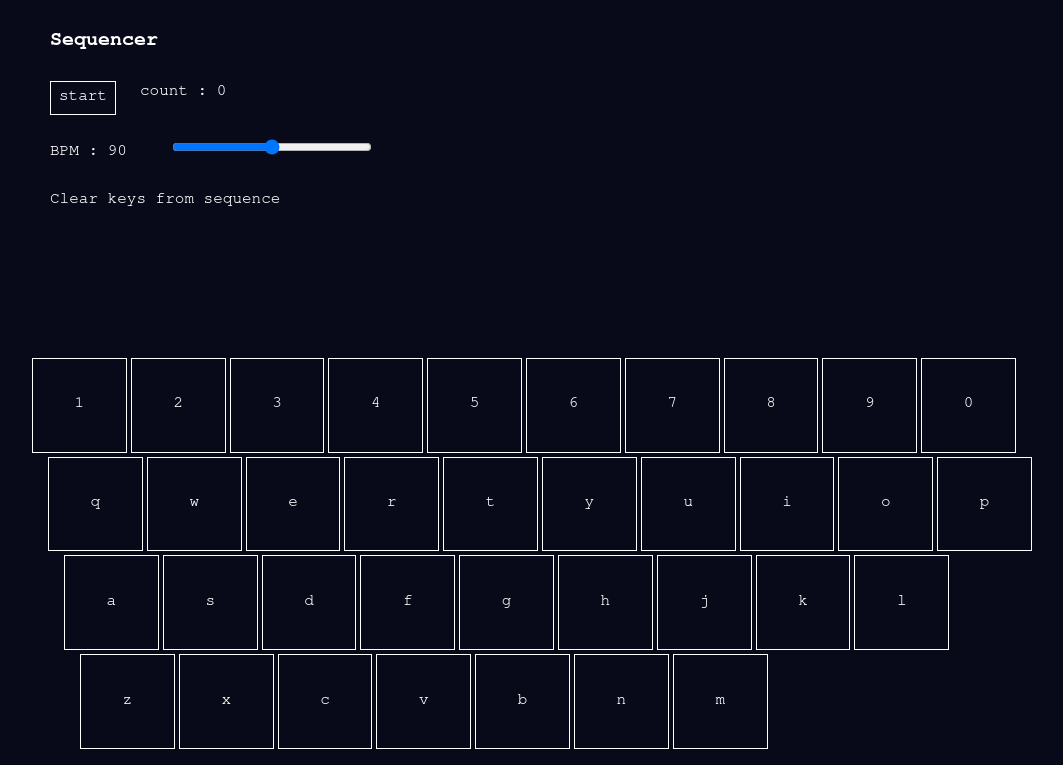
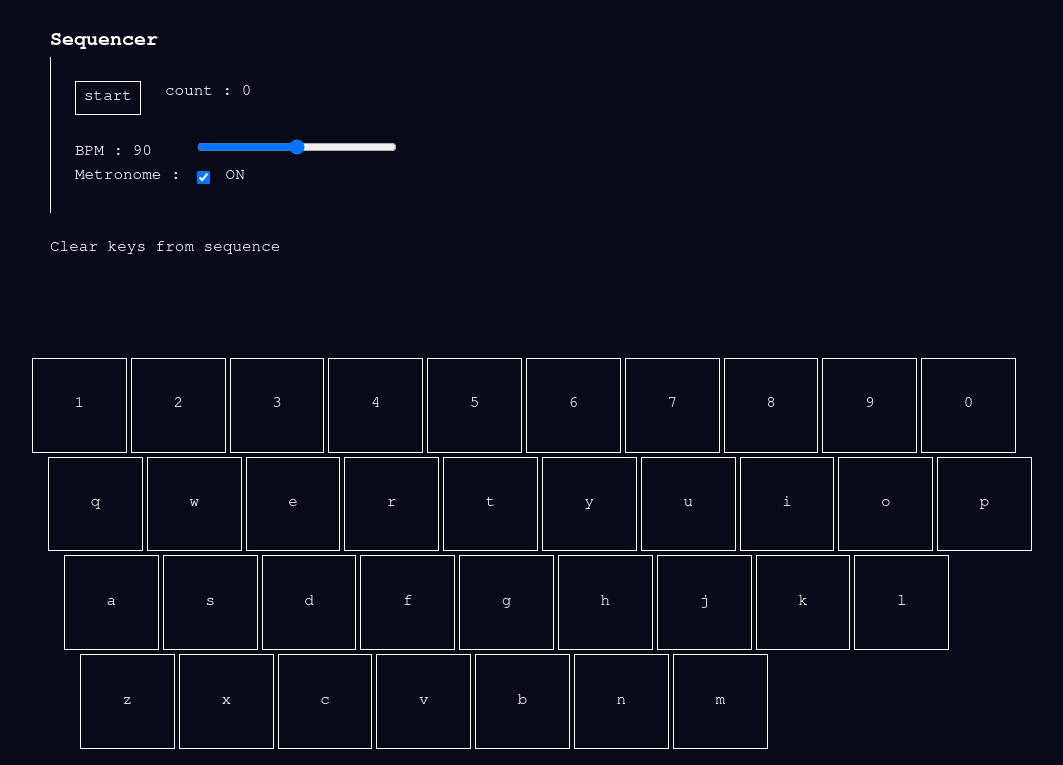
Before and after one commit to Britnell/sampler, an Astro site: page /app in a window 1280 px wide. Both pictures are taken after a click on the button "sequencer". Shown: the part 102-867 px from the top of the page, without its empty margins (122-1185 px from the left). Built offline with nearby package versions, Linux system fonts and the light colour scheme; Astro itself is replaced by a stand-in of ours.

Commit message:
metronome checkbox

```diff
--- a/src/vue/sequencer.vue
+++ b/src/vue/sequencer.vue
@@ -30,6 +30,7 @@ type State = {
   bpm: number;
   bars: number;
   quantize: number;
+  metronome: boolean;
 };
 const state = ref<State>({
   active: false,
@@ -38,6 +39,7 @@ const state = ref<State>({
   bpm: 90,
   bars: 8,
   quantize: 0.5,
+  metronome: true,
 });
 
 const { ui, buffers, samples } = toRefs<Props>(props as Props);
@@ -94,7 +96,7 @@ const startSequencer = () => {
   };
 
   const sequencer = () => {
-    beep(20, c === 0 ? 1200 : 1000);
+    if (state.value.metronome) beep(20, c % 4 === 0 ? 1200 : 1000);
 
     if (c === 0) timeBarSeqs();
 
@@ -181,7 +183,8 @@ const clearKey = (key: string) => {
 <template>
   <section>
     <h2 class="text-xl font-bold">Sequencer</h2>
-    <div class="my-6 flex gap-6">
+    <div class="p-6 border-l border-white">
+      <div class="mb-6 flex gap-6">
         <div>
           <button v-if="!state.active" class="primary" @click="start">
             start
@@ -207,6 +210,18 @@ const clearKey = (key: string) => {
           class="w-[200px]"
         />
       </div>
+      <div>
+        <label class="flex items-center gap-4"
+          >Metronome :
+          <input
+            type="checkbox"
+            :checked="state.metronome"
+            @input="state.metronome = $event.target.checked"
+          />
+          <span> {{ state.metronome ? "ON" : "OFF" }} </span>
+        </label>
+      </div>
+    </div>
     <div class="my-6">
       <h2>Clear keys from sequence</h2>
       <ul class="list-disc ml-6 grid grid-cols-[200px_200px]">
```
Lines whose indentation alone changed are shown as unchanged.
